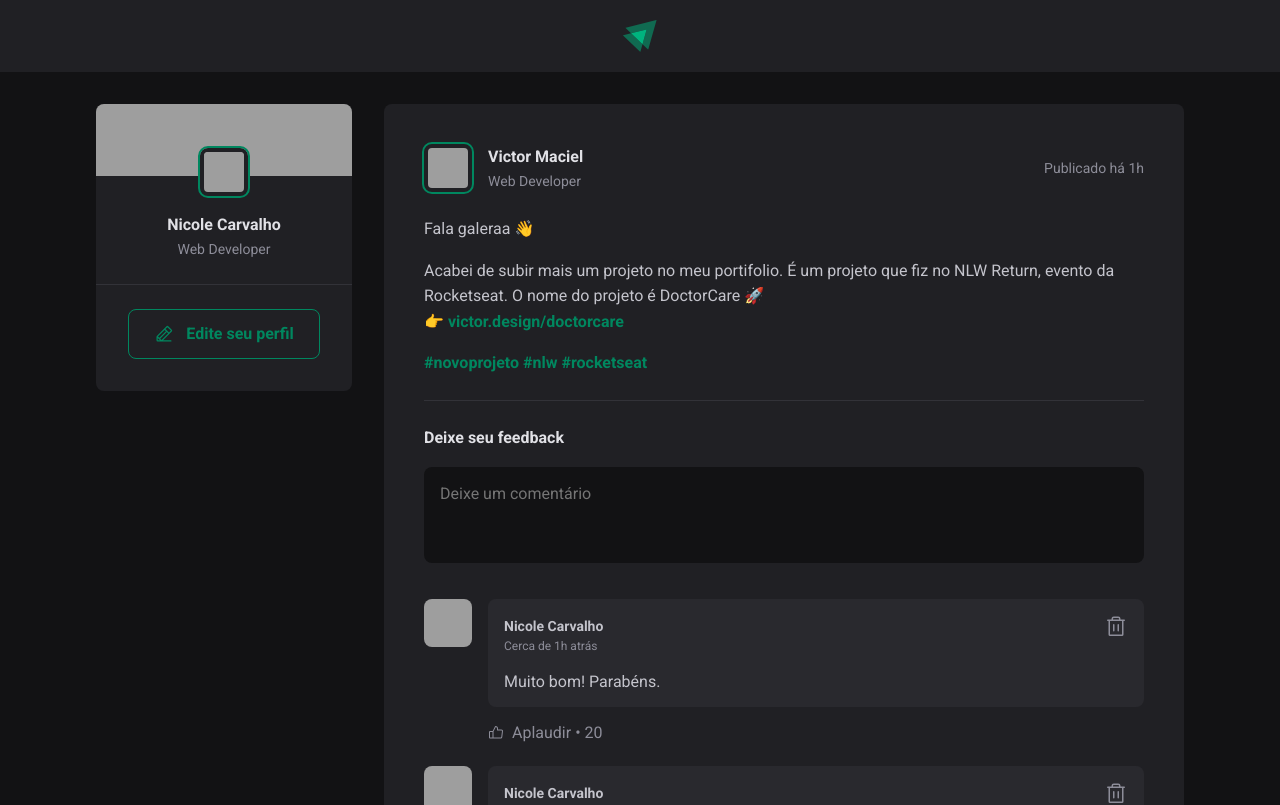
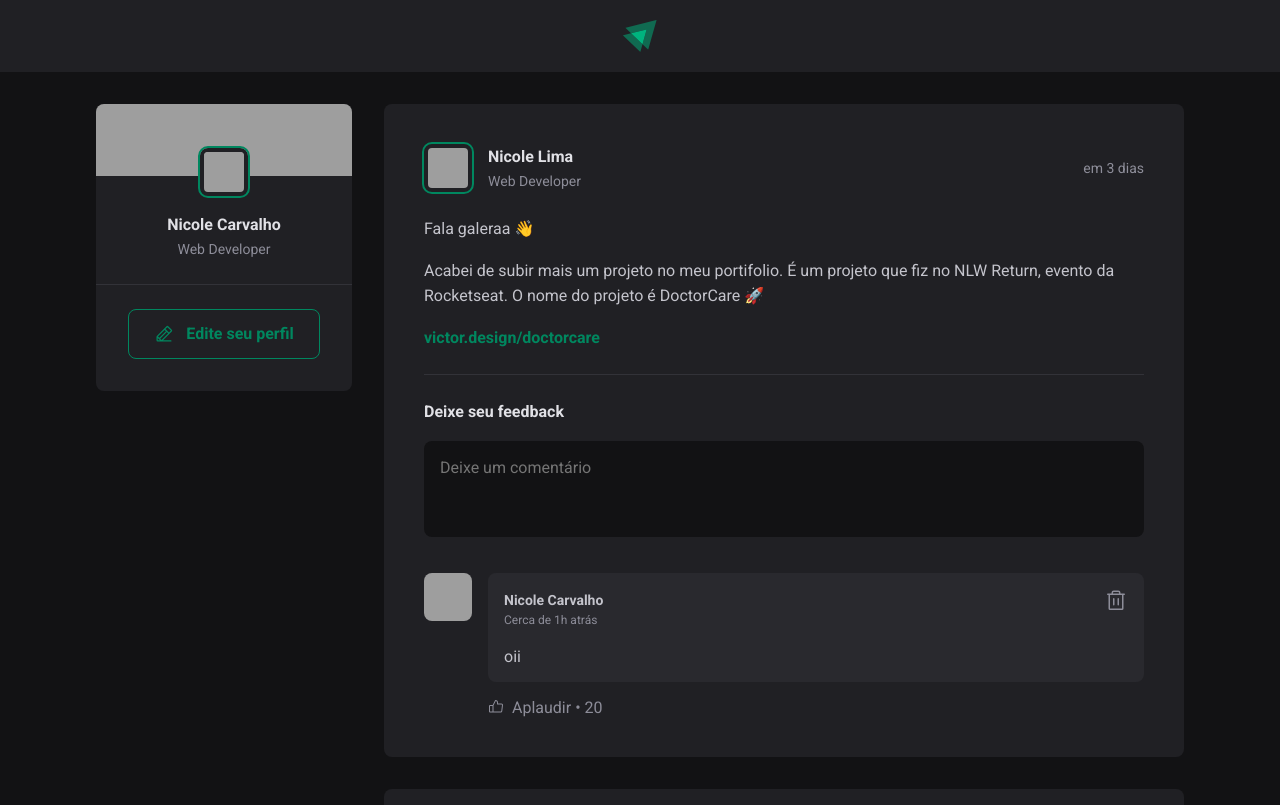
Before and after one commit to NicoleLima0/Curso-React, a React (Vite) app in the folder reactjs-fundamentos/: page / in a window 1280 px wide. Shown: the top 805 px of the page. Built offline with nearby package versions, Linux system fonts and the light colour scheme; grey boxes are pictures that could not be loaded.

Commit message:
Aplicando interatividade nos comentários

```diff
--- a/reactjs-fundamentos/package.json
+++ b/reactjs-fundamentos/package.json
@@ -11,6 +11,7 @@
   },
   "dependencies": {
     "@phosphor-icons/react": "^2.0.9",
+    "date-fns": "^2.30.0",
     "react": "^18.2.0",
     "react-dom": "^18.2.0"
   },
--- a/reactjs-fundamentos/src/App.jsx
+++ b/reactjs-fundamentos/src/App.jsx
@@ -21,7 +21,7 @@ const posts = [
       },
       { type: "link", content: "victor.design/doctorcare" },
     ],
-    publishedAt: new Date("2002-06-02 20:00:00"),
+    publishedAt: new Date("2023-06-02 20:00:00"),
   },
   {
     id: 2,
--- a/reactjs-fundamentos/src/components/Comment.jsx
+++ b/reactjs-fundamentos/src/components/Comment.jsx
@@ -1,7 +1,7 @@
 import { ThumbsUp, Trash } from "@phosphor-icons/react";
 import styles from "./Comment.module.css";
 import { Avatar } from "./Avatar.jsx";
-export function Comment() {
+export function Comment({content}) {
   return (
     <div className={styles.comment}>
       <Avatar hasBorder={false} src="https://github.com/NicoleLima0.png" />
@@ -18,7 +18,7 @@ export function Comment() {
               <Trash size={24} />
             </button>
           </header>
-          <p> Muito bom! Parabéns.</p>
+          <p>{content}</p>
         </div>
         <footer>
           <button>
--- a/reactjs-fundamentos/src/components/Post.jsx
+++ b/reactjs-fundamentos/src/components/Post.jsx
@@ -1,49 +1,92 @@
-import styles from "./Post.module.css";
+import { format, formatDistanceToNow } from "date-fns";
+import ptBR from "date-fns/locale/pt-BR";
+
 import { Comment } from "./Comment.jsx";
 import { Avatar } from "./Avatar.jsx";
 
-export function Post() {
+import styles from "./Post.module.css";
+import { useState } from "react";
+
+// estado = variáveis que eu quero que o componente monitore
+
+export function Post({ author, publishedAt, content }) {
+  const [comments, setComments] = useState(["oii"]);
+
+  const [newCommentText, setNewCommentText] = useState("");
+
+  const publishedDateFormatted = format(
+    publishedAt,
+    "d 'de' LLLL 'às' HH:mm'h'",
+    {
+      locale: ptBR,
+    }
+  );
+  const publishedDateRelativeToNow = formatDistanceToNow(publishedAt, {
+    locale: ptBR,
+    addSuffix: true,
+  });
+
+  function handleCreateNewComment() {
+    event.preventDefault();
+    setNewCommentText("");
+
+    setComments([...comments, newCommentText]);
+  }
+
+  function handleNewCommentChange() {
+    setNewCommentText(event.target.value);
+  }
+
   return (
     <article className={styles.post}>
       <header>
         <div className={styles.author}>
-          <Avatar hasBorder src="https://github.com/VictorMaciel-dsn.png" />
+          <Avatar src={author.avatarUrl} />
           <div className={styles.authorInfo}>
-            <strong>Victor Maciel</strong>
-            <span>Web Developer</span>
+            <strong>{author.name}</strong>
+            <span>{author.role}</span>
           </div>
         </div>
-        <time title="30 de Maio às 14:38" dateTime="2023-05-30">
-          Publicado há 1h
+        <time
+          title={publishedDateFormatted}
+          dateTime={publishedAt.toISOString()}
+        >
+          {publishedDateRelativeToNow}
         </time>
       </header>
 
       <div className={styles.content}>
-        {" "}
-        <p> Fala galeraa 👋</p>
-        <p>
-          {" "}
-          Acabei de subir mais um projeto no meu portifolio. É um projeto que
-          fiz no NLW Return, evento da Rocketseat. O nome do projeto é
-          DoctorCare 🚀{" "}
-        </p>
-        👉 <a href="#">victor.design/doctorcare </a>{" "}
-        <p>
-          {" "}
-          <a href="#">#novoprojeto #nlw #rocketseat</a>{" "}
-        </p>
+        {content.map((line) => {
+          if (line.type === "paragraph") {
+            return <p>{line.content}</p>;
+          } else if (line.type === "link") {
+            return (
+              <p>
+                <a href="#">{line.content}</a>
+              </p>
+            );
+          }
+        })}
       </div>
-      <form className={styles.commentForm}>
+
+      <form onSubmit={handleCreateNewComment} className={styles.commentForm}>
         <strong> Deixe seu feedback </strong>
-        <textarea placeholder="Deixe um comentário"></textarea>
+
+        <textarea
+          name="comment"
+          placeholder="Deixe um comentário"
+          value={newCommentText}
+          onChange={handleNewCommentChange}
+        ></textarea>
+
         <footer>
           <button type="submit"> Publicar </button>
         </footer>
       </form>
       <div className={styles.commentList}>
-        <Comment />
-        <Comment />
-        <Comment />
+        {comments.map((comment) => {
+          return <Comment content={comment} />;
+        })}
       </div>
     </article>
   );
```
Also changed, not shown: 1 other file (tests, documents, lock files or other folders).
